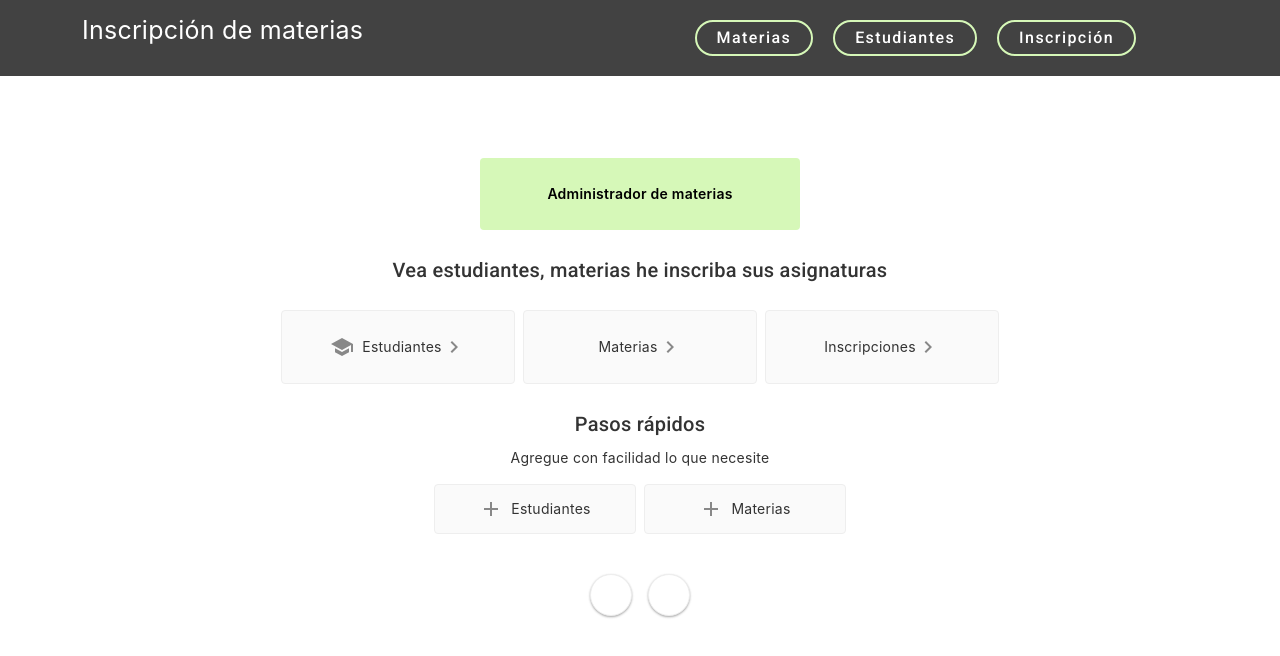
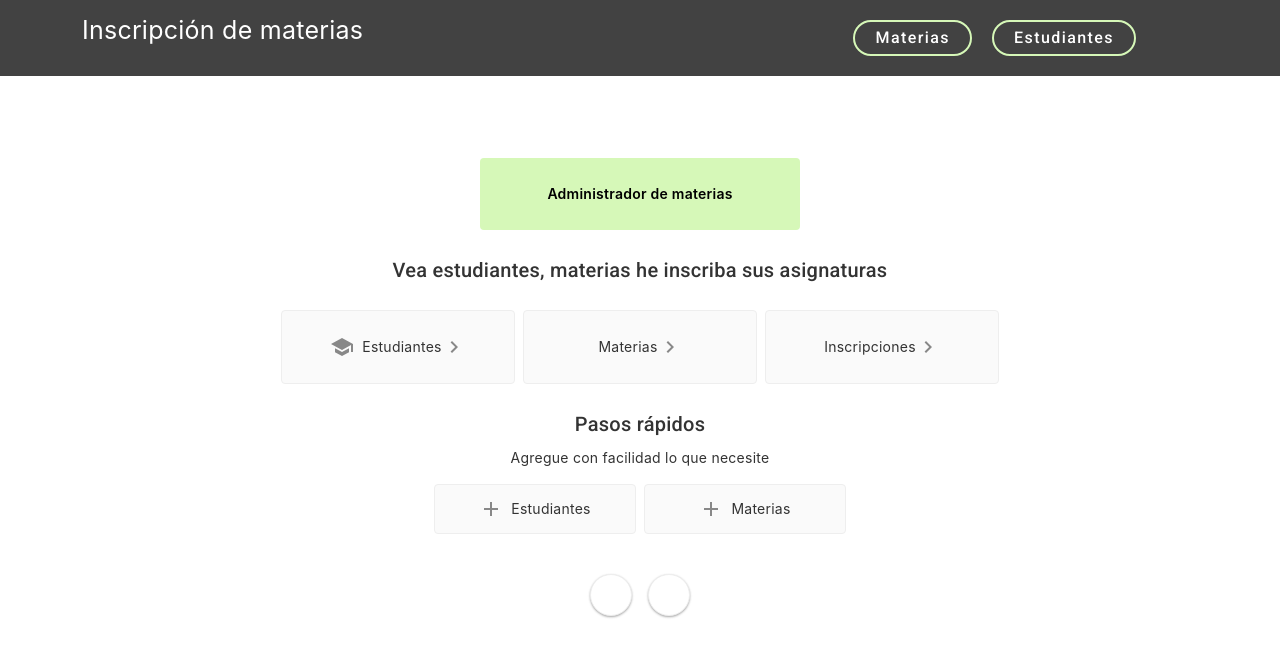
Before and after one commit to JulianOrtegaC/FrontDistriLab2, an Angular app in the folder FrontDistriLab2/: page / in a window 1280 px wide. Shown: the top 656 px of the page. Built offline with nearby package versions, Linux system fonts and the light colour scheme.

Commit message:
Delete button

```diff
--- a/FrontDistriLab2/src/app/components/navbar/navbar.component.html
+++ b/FrontDistriLab2/src/app/components/navbar/navbar.component.html
@@ -4,6 +4,5 @@
     <div class="btn-div">
         <button mat-button routerLink="/materias" class="btn">Materias</button>
         <button mat-button routerLink="/estudiantes" class="btn">Estudiantes</button>
-        <button mat-button routerLink="/Inscripción" class="btn">Inscripción</button>
     </div>
 </div>
--- a/FrontDistriLab2/src/app/models/Inscripcion.ts
+++ b/FrontDistriLab2/src/app/models/Inscripcion.ts
@@ -1,3 +1,4 @@
+import { Estudiantes, Materias } from "./Materias";
 
 export interface Inscripcion {
   idInscription: number;
```
